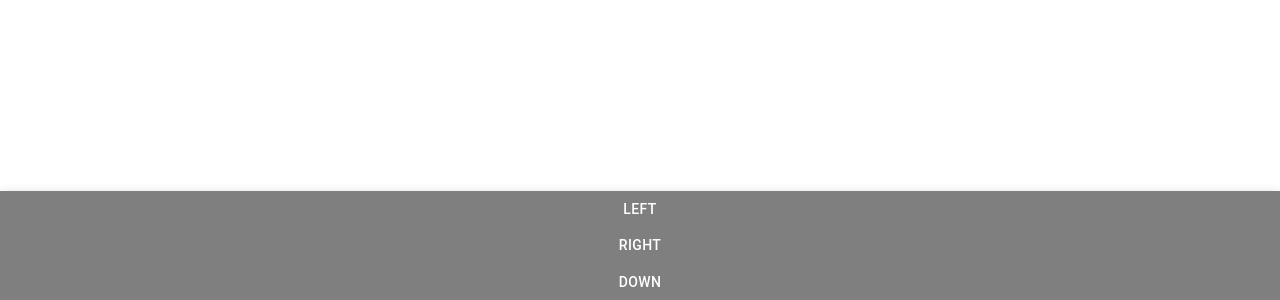
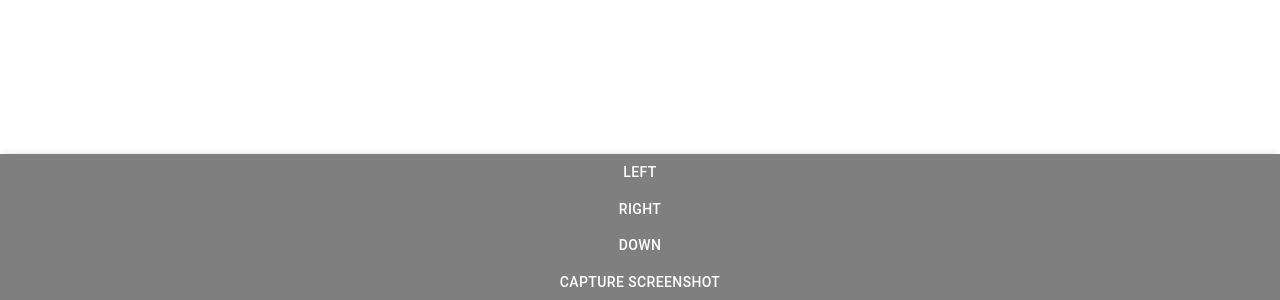
Before and after one commit to sumitchitkote/vr_video, a React (Vite) app: page / in a window 1280 px wide. Shown: the part 500-800 px from the top of the page. Built offline with nearby package versions, Linux system fonts and the light colour scheme.

Commit message:
screenshot

```diff
--- a/src/App.jsx
+++ b/src/App.jsx
@@ -1,20 +1,31 @@
-import { Canvas } from '@react-three/fiber'
+import { Canvas, useThree } from '@react-three/fiber'
 import './App.css'
 import { Box, Environment, Image, OrbitControls, PerspectiveCamera, ScrollControls, Sphere, useVideoTexture } from '@react-three/drei'
 import * as THREE from 'three';
 import Navbar from './components/Navbar/Navbar';
 import { AppBar, Button } from '@mui/material';
-import { useState } from 'react';
+import { useRef, useState } from 'react';
 function App() {
   // const texture = useVideoTexture("vr.mp4")
   const [cameraPosition, setCameraPosition] = useState([0, 3, 6.8])
+
+  const [screenshotData, setScreenshotData] = useState(null);
+  // const { gl } = useThree();
+  const canvasRef = useRef(null);
   const handleClick = (direction) => {
     setCameraPosition(direction)
   }
 
+  const captureScreenshot = () => {
+    if (canvasRef.current) {
+      const screenshot = canvasRef.current.toDataURL('image/png');
+      setScreenshotData(screenshot);
+    }
+  };
+
   return (
     <>
-      <Canvas shadows>
+       <Canvas gl={{preserveDrawingBuffer:true}} style={{ position: 'absolute' }} ref={canvasRef}>
         {/* <Environment
                 files={"jpegsystems-home.jpg"}
                 ground={{ height: 9, radius: 150, scale: 1 }}
@@ -31,8 +42,14 @@ function App() {
                 <Button sx={{color:"#fff"}} onClick={()=>{handleClick([2,2,2])}} >Left</Button>
                 <Button sx={{color:"#fff"}} onClick={()=>{handleClick([2,2,20])}} >Right</Button>
                 <Button sx={{color:"#fff"}} onClick={()=>{handleClick([2,1,2])}} >Down</Button>
+                <Button sx={{ color: '#fff' }} onClick={captureScreenshot}>Capture Screenshot</Button>
+             </AppBar>
 
-             </AppBar>
+             {screenshotData && (
+        <div style={{ position: 'fixed', top: 0, right: 0, padding: '10px', background: 'rgba(255, 255, 255, 0.8)' }}>
+          <img src={screenshotData} alt="Screenshot" width="200" />
+        </div>
+      )}
     </>
   )
 }
```
